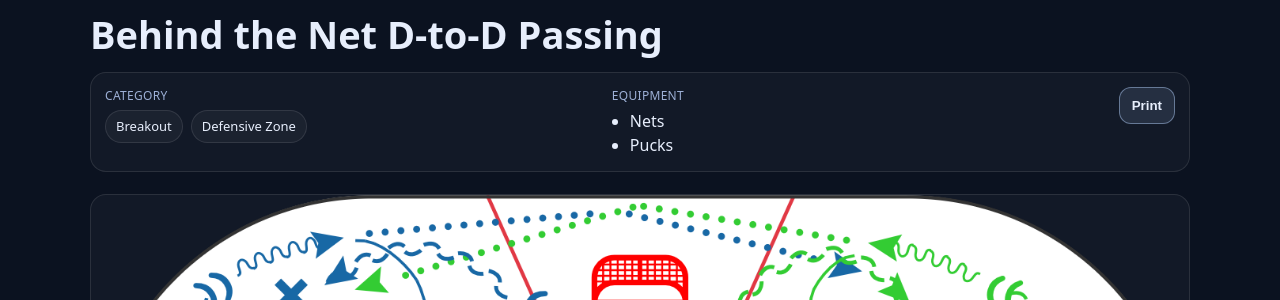
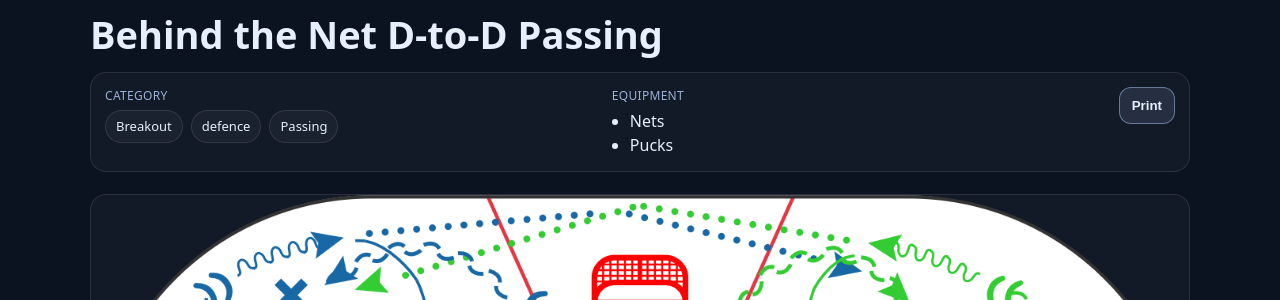
Before and after one commit to noflamingos/noflamingos.github.io, a Jekyll site: the page built from _drills/behind-the-net-d-to-d-passing.md, in a window 1280 px wide and 900 px high. Shown: the part 124-424 px from the top of the window. Built offline with Jekyll 4.4.1, drawn with Linux system fonts in a browser that asks for light colours.

Commit message:
Update behind-the-net-d-to-d-passing.md

```diff
--- a/_drills/behind-the-net-d-to-d-passing.md
+++ b/_drills/behind-the-net-d-to-d-passing.md
@@ -18,7 +18,8 @@ equipment:
 - "Pucks"
 categories:
 - "breakout"
-- "defensive-zone"
+- "defence"
+- "passing"
 variations: |
 
 youtube: ""
```
